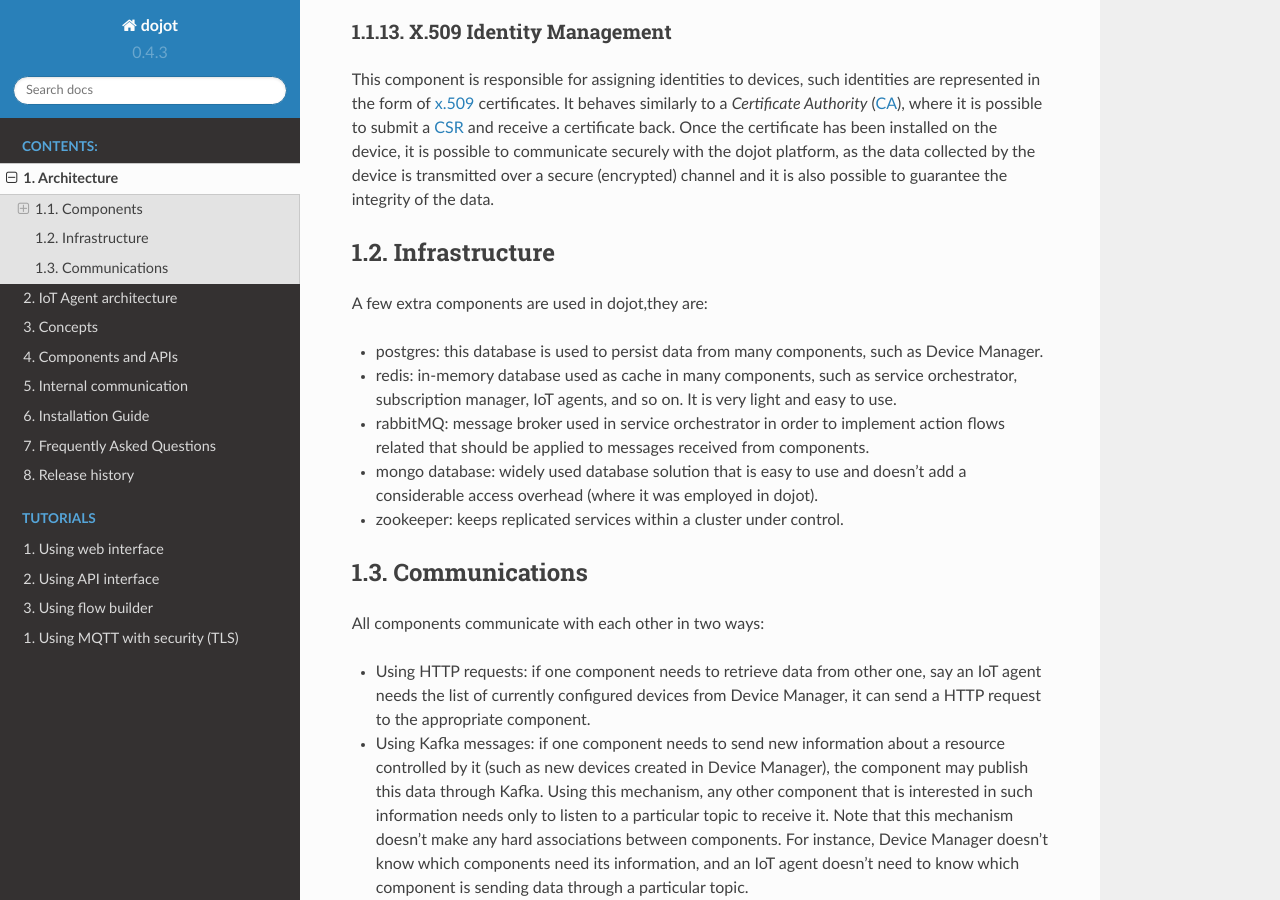
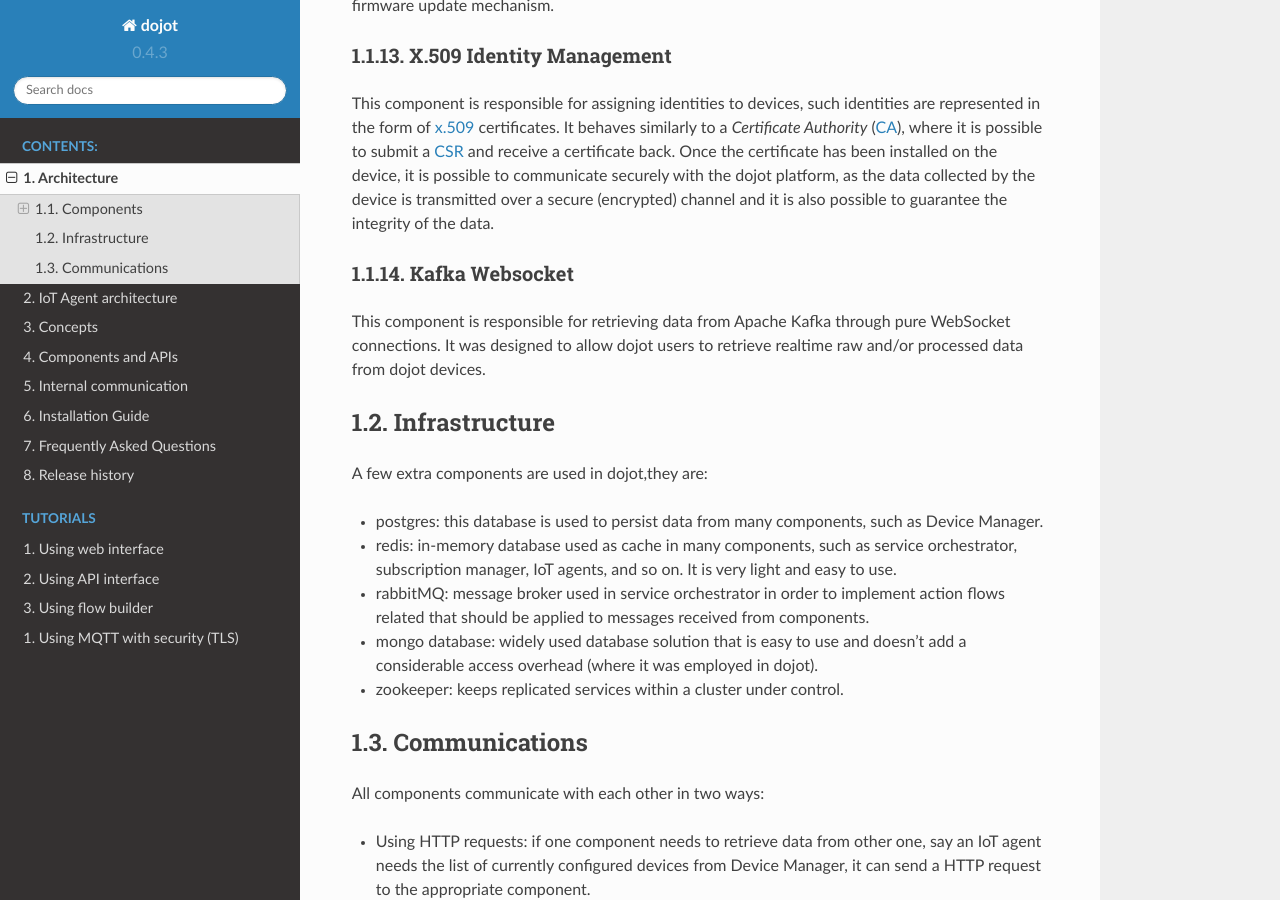
Before and after one commit to dojot/docs, a Sphinx documentation site: the page built from source/architecture.rst, in a window 1280 px wide and 900 px high, scrolled down 4616 px. Built offline with Sphinx 7.4.7 and the Read the Docs theme 2.0.0, drawn with Linux system fonts in a browser that asks for light colours.

Commit message:
fix and more documentation
added architecture, and component api's
fix spaces and typo

```diff
--- a/source/architecture.rst
+++ b/source/architecture.rst
@@ -209,6 +209,12 @@ communicate securely with the dojot platform, as the data collected by the
 device is transmitted over a secure (encrypted) channel and it is also possible
 to guarantee the integrity of the data.
 
+Kafka Websocket
+***************
+This component is responsible for retrieving data from Apache Kafka through pure WebSocket
+connections. It was designed to allow dojot users to retrieve realtime raw and/or processed
+data from dojot devices.
+
 Infrastructure
 --------------
 
--- a/source/internal-communication.rst
+++ b/source/internal-communication.rst
@@ -575,7 +575,7 @@ service. Ticket request must be made by REST at the endpoint <base-url>/kafka-ws
 using the HTTP GET verb. The request must contain the header Authorization and the
 JWT token as value, according to the syntax:
 
-| `POST <base-url>/v1/ticket`
+| `POST <base-url>/kafka-ws/v1/ticket`
 | `Authorization: Bearer [Encoded JWT]`
 
 The component responds with the following syntax:
```
Also changed, not shown: source/components-and-apis.rst (+25 -0 lines), 3 other files.
